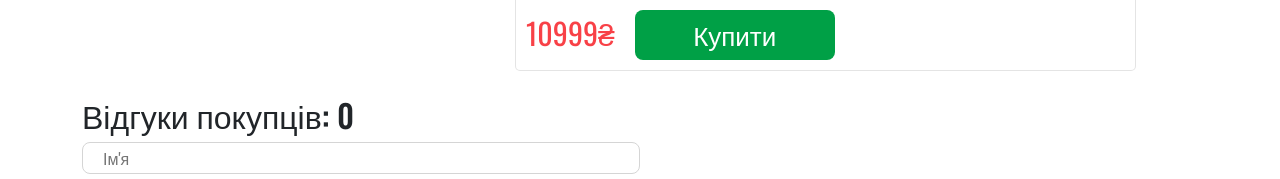
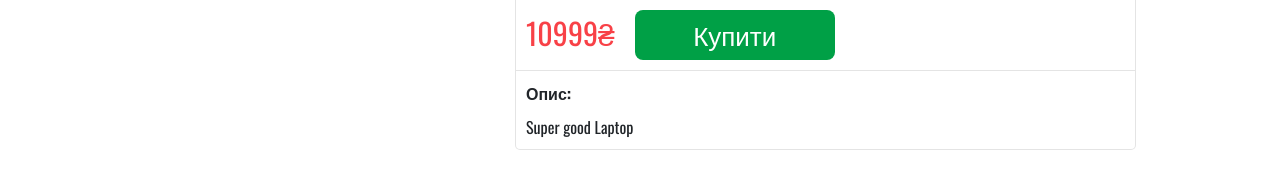
Before and after one commit to bogachukmax/InternetShop, an Angular app: page /item/1 in a window 1280 px wide. Shown: the part 506-685 px from the top of the page. Built offline with nearby package versions, Linux system fonts and the light colour scheme.

Commit message:
New features

```diff
--- a/src/app/item-page/item-page.component.html
+++ b/src/app/item-page/item-page.component.html
@@ -51,6 +51,10 @@
                <div class="price">{{item.price}}</div>
                <button (click)="AddToCart()">Купити</button>
             </div>
+            <div class="description">
+               <p>Опис:</p>
+               <div>{{item.description}}</div>
+            </div>
          </div>
       </div>
    </div>
--- a/src/app/item-page/item-page.component.scss
+++ b/src/app/item-page/item-page.component.scss
@@ -220,7 +220,6 @@ header{
          display: block;
       }
    }
-
    button{
       height: 52px;
       align-items: center;
@@ -252,6 +251,20 @@ header{
    }
 }
 
+.description{
+   padding: 10px;
+   width: 100%;
+   border-top: 1px solid rgb(123, 123, 123, 0.2);
+   display: flex;
+   flex-direction: column;
+
+   p{
+      font-weight: bold;
+      margin-bottom: 10px;
+   }
+}
+
+
 .error{
    display: none;
    margin-top: 10px;
--- a/src/app/item-page/item-page.component.ts
+++ b/src/app/item-page/item-page.component.ts
@@ -54,11 +54,24 @@ export class ItemPageComponent {
     const errorDiv = document.getElementById("error") as HTMLElement;
     if (firstInput.value.trim() != "" && secondInput.value.trim() != "") {
       const objectList = {name: firstInput.value.trim(), text: secondInput.value.trim()};
+      firstInput.value = "";
+      secondInput.value = "";
+
+      const forbiddenWords = ['кокос', 'банан', 'поганий'];
+      let filteredComment = objectList.text;
+
+      forbiddenWords.forEach(word => {
+        const regex = new RegExp(word, 'gi');
+        filteredComment = filteredComment.replace(regex, '*'.repeat(word.length));
+      });
+
+      filteredComment = filteredComment.replace(/@/g, '*');
+      objectList.text = filteredComment;
+
       this.coments.push(objectList)
       this.goods.saveToLocalStorage('goodList', this.goods.goodList);
 
-      firstInput.value = "";
-      secondInput.value = "";
+
       errorDiv.style.display = "none";
     } else{
       errorDiv.style.display = "block";
```
